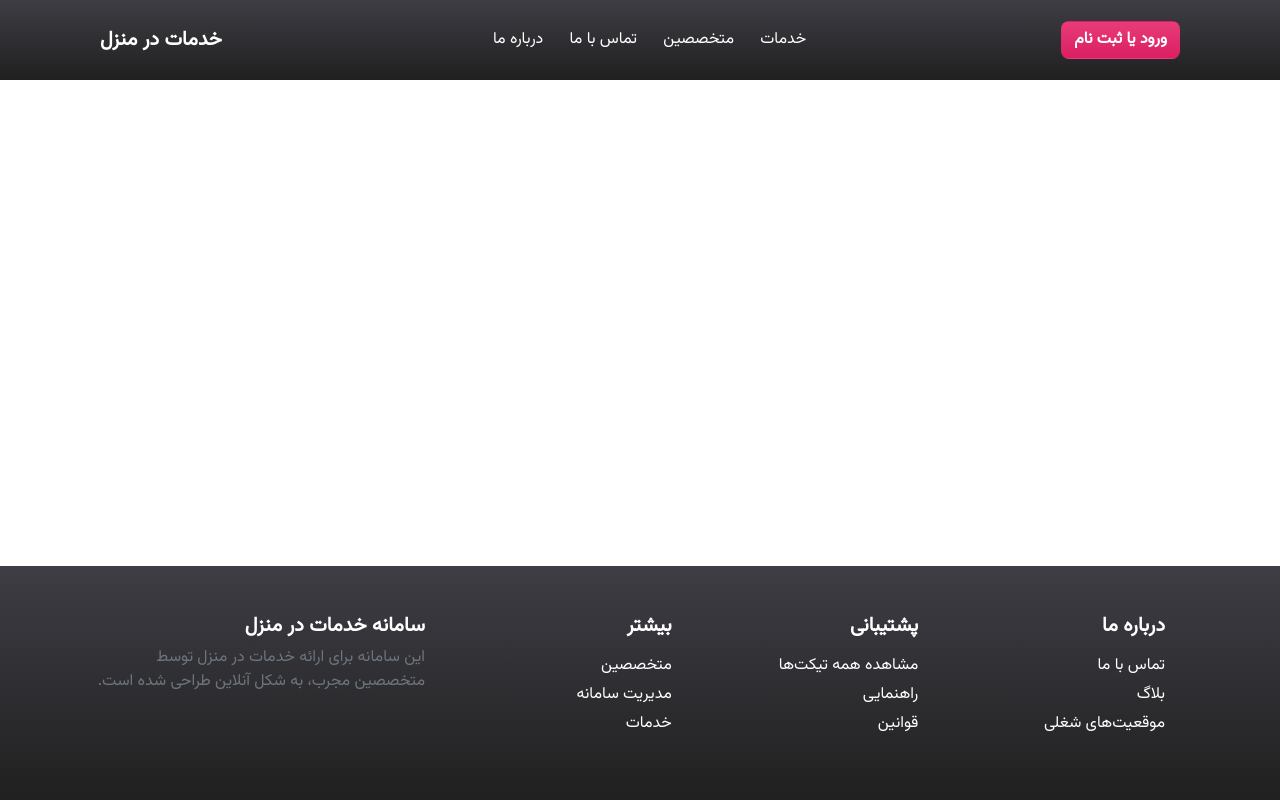
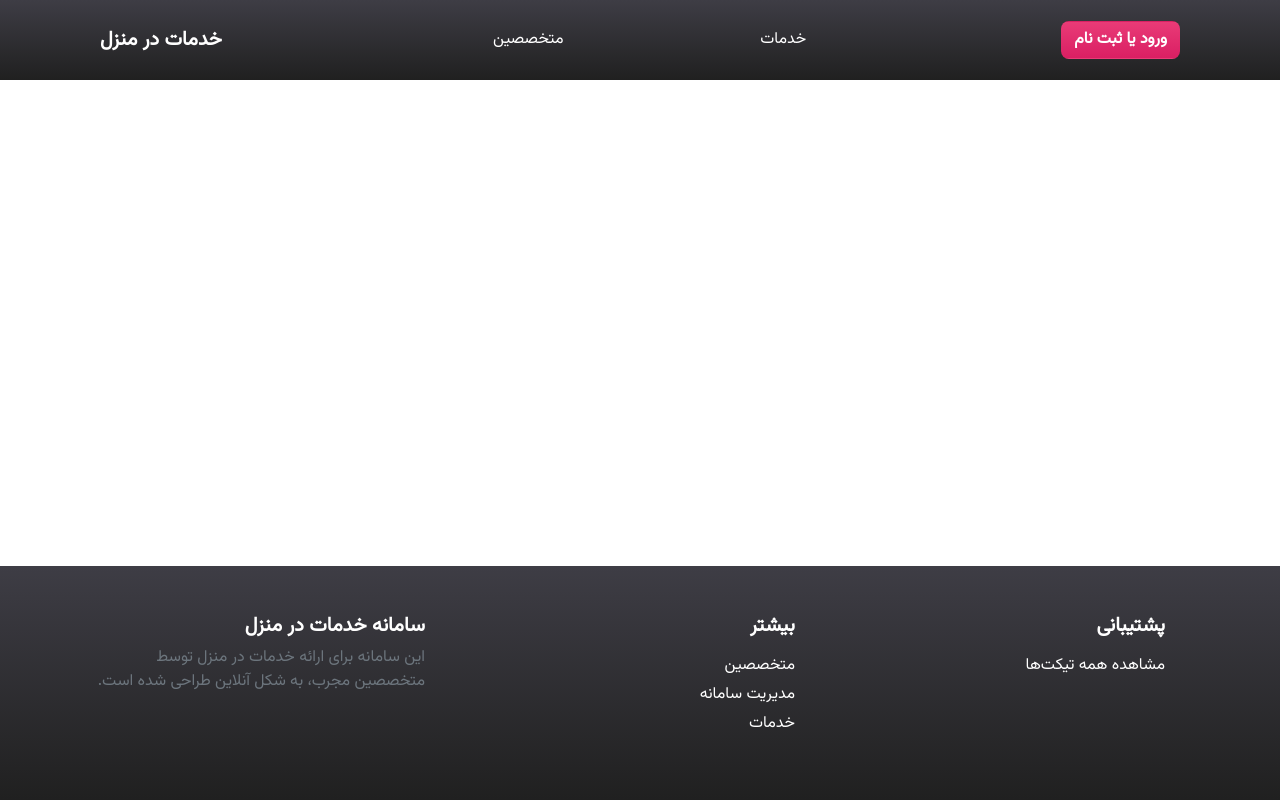
Before and after one commit to sepehrs1378/ood-1401-1, a Django app: page /users/ in a window 1280 px wide. Run offline with Django 4.2, Linux system fonts and the light colour scheme; some libraries are stand-ins or nearby versions.

Commit message:
Remove unused items from header, footer and sidebar

```diff
--- a/messaging/controller/controller.py
+++ b/messaging/controller/controller.py
@@ -19,6 +19,7 @@
             ticket_channels = TicketChannel.objects.all()
 
         for channel in ticket_channels:
+            channel.type = "Ticket"
             channel.contact_name = channel.title
             channel.header = channel.title
 
@@ -56,6 +57,7 @@
             channel.contact_name = channel.get_contact(user).username
             channel.contact = channel.get_contact(user)
             channel.header = channel.contact_name
+            channel.type = "Chat"
 
         return channels
 
--- a/templates/includes/footer.html
+++ b/templates/includes/footer.html
@@ -2,14 +2,6 @@
 <footer class="w-100 py-4 flex-shrink-0 bg-dark custom-link">
     <div class="container py-4" style="color: white;">
         <div class="row gy-4 gx-5 complete-rtl w-100 d-flex justify-content-between">
-            <div class="col-lg-2 col-md-6">
-                <h5 class="text-white mb-3" style="font-weight: bold;">درباره ما</h5>
-                <ul class="list-unstyled px-0">
-                    <li><a href="#">تماس با ما</a></li>
-                    <li><a href="#">بلاگ</a></li>
-                    <li><a href="#">موقعیت‌های شغلی</a></li>
-                </ul>
-            </div>
             <div class="col-lg-2 col-md-6">
                 <h5 class="text-white mb-3" style="font-weight: bold;">پشتیبانی</h5>
                 <ul class="list-unstyled px-0">
@@ -17,8 +9,6 @@
                     <li><a href="/messaging/ticket/create/">ارسال تیکت</a></li>
                     {% endif %}
                     <li><a href="/messaging/ticket/show-all/">مشاهده همه تیکت‌ها</a></li>
-                    <li><a href="#">راهنمایی</a></li>
-                    <li><a href="#">قوانین</a></li>
                 </ul>
             </div>
             <div class="col-lg-2 col-md-6">
--- a/templates/includes/navbar.html
+++ b/templates/includes/navbar.html
@@ -8,12 +8,6 @@
 
     <div class="collapse navbar-collapse justify-content-between align-items-center" id="navbarSupportedContent">
         <ul class="navbar-nav mx-auto text-center d-flex justify-content-between" style="width: 40%;">
-            <li class="nav-item">
-                <a class="nav-link active" href="#">درباره ما</a>
-            </li>
-            <li class="nav-item">
-                <a class="nav-link active" href="#">تماس با ما</a>
-            </li>
             <li class="nav-item">
                 {% if request.user.is_authenticated %}
                     <a class="nav-link active" href="/services/experts/list">متخصصین</a>
--- a/templates/users/customer/sidebar.html
+++ b/templates/users/customer/sidebar.html
@@ -39,10 +39,4 @@
         </span>
         <div class="px-4"><a href="{% url 'logout' %}">خروج از حساب</a></div>
     </div>
-    <div class="container py-3 d-flex align-items-center sidebar-item">
-        <span class="material-symbols-outlined">
-            help
-        </span>
-        <div class="px-4">پشتیبانی</div>
-    </div>
 </div>
--- a/templates/users/expert/sidebar.html
+++ b/templates/users/expert/sidebar.html
@@ -51,10 +51,4 @@
         </span>
         <div class="px-4 no-link"><a href="{% url 'logout' %}">خروج از حساب</a></div>
     </div>
-    <div class="container py-3 d-flex align-items-center sidebar-item">
-        <span class="material-symbols-outlined">
-            help
-        </span>
-        <div class="px-4">پشتیبانی</div>
-    </div>
 </div>
```
Also changed, not shown: templates/messaging/chatbox.html (+7 -3 lines).
